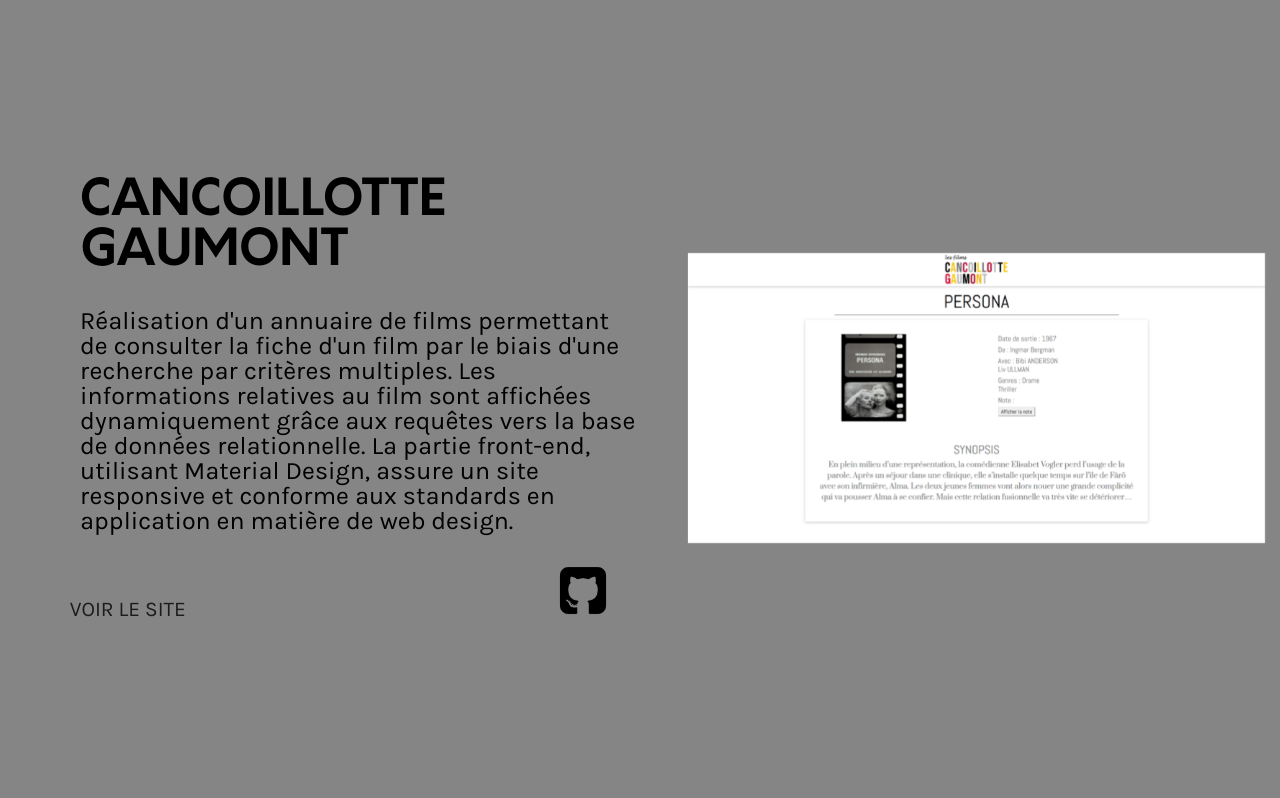
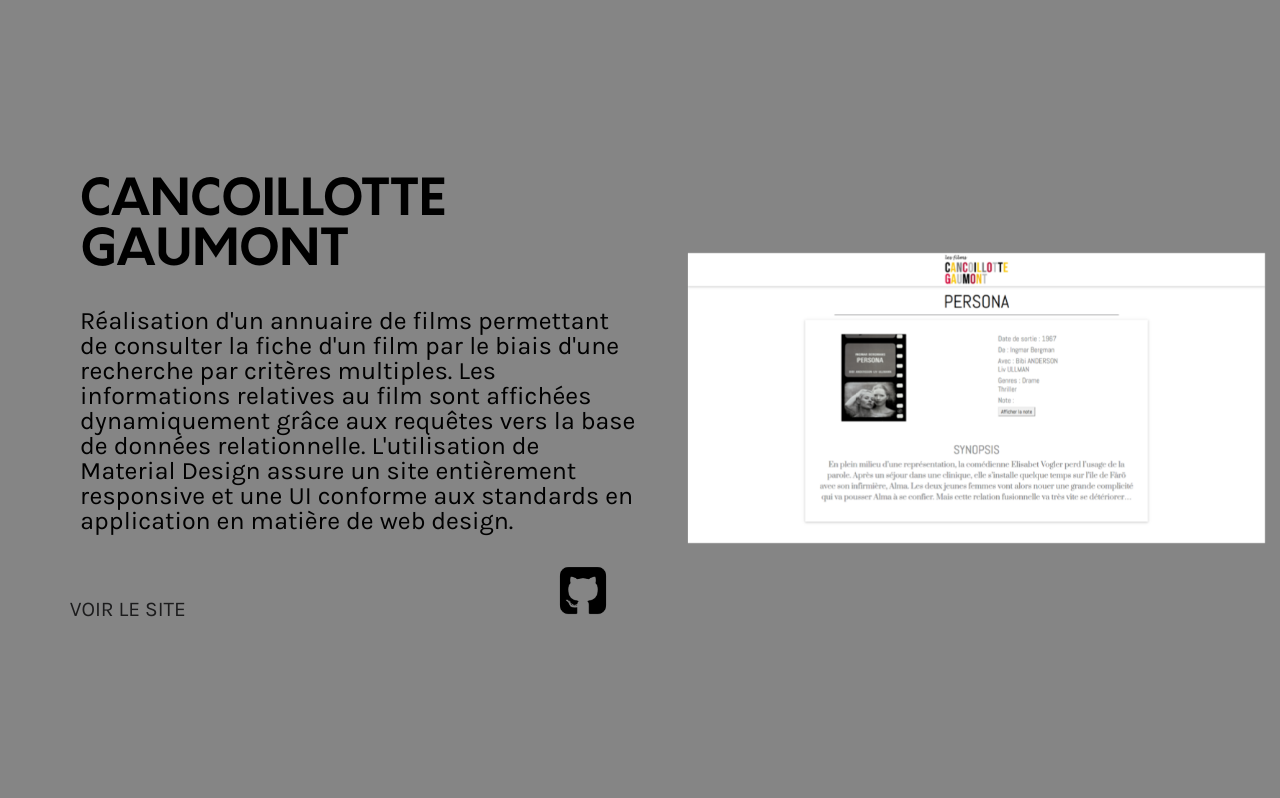
Before and after one commit to kvnbrnrd/Portfolio, a PHP site: page / in a window 1280 px wide. Shown: the part 801-1599 px from the top of the page. Run offline with PHP 8.4, Linux system fonts and the light colour scheme; some libraries are stand-ins or nearby versions.

Commit message:
[edit] -- Corrections --

```diff
--- a/Views/HomeView.php
+++ b/Views/HomeView.php
@@ -84,7 +84,7 @@
                     <div id="divimage" class="col-md-6">
                         <img id="imgprojet" src="Assets/Images/rickmail.png" alt="image Rick & Morty">
                     </div>
-            </div> <!-- Fin  div row align-items-center -->
+            </div> <!-- Fin div row align-items-center -->
         </div> <!-- Fin div projet -->
 </section> <!-- Fin div PageP -->
 
@@ -99,8 +99,8 @@
             <div class="row align-items-center">
                 <div class="col-md-6 corps">
                         <h2 id="titre">CANCOILLOTTE GAUMONT</h2>
-                        <p class="fr" id="desc">Réalisation d'un annuaire de films permettant de consulter la fiche d'un film par le biais d'une recherche par critères multiples. Les informations relatives au film sont affichées dynamiquement grâce aux requêtes vers la base de données relationnelle. La partie front-end, utilisant Material Design, assure un site responsive et conforme aux standards en application en matière de web design.</p>
-                        <p class="en" id="desc">Creation of an online movie database where the user can search for a specific movie using several search forms and criteria. Full information about the movie is displayed dynamically in a page through queries to the relational database. The front-end, coded with Material Design, ensures a fully responsive website, up to date with established web design standards.</p>
+                        <p class="fr" id="desc">Réalisation d'un annuaire de films permettant de consulter la fiche d'un film par le biais d'une recherche par critères multiples. Les informations relatives au film sont affichées dynamiquement grâce aux requêtes vers la base de données relationnelle. L'utilisation de Material Design assure un site entièrement responsive et une UI conforme aux standards en application en matière de web design.</p>
+                        <p class="en" id="desc">Creation of an online movie database where the user can search for a specific movie using several search forms and criteria. Full information about the movie is displayed dynamically in a page through queries to the relational database. The use of Material Design, ensures a fully responsive website and a UI up to date with established web design standards.</p>
                     <div class="row justify-content-between modal2">
                         <a class="col align-self-end animated pulse-slow fr" href ="https://kevinb269.promo-24.codeur.online/mesprojets/Projet_Merise/index.php" id="voir">VOIR LE SITE</a>
                         <a class="col align-self-end animated pulse-slow en" href ="https://kevinb269.promo-24.codeur.online/mesprojets/Projet_Merise/index.php" id="voir">SEE THE WEBSITE</a>
```
